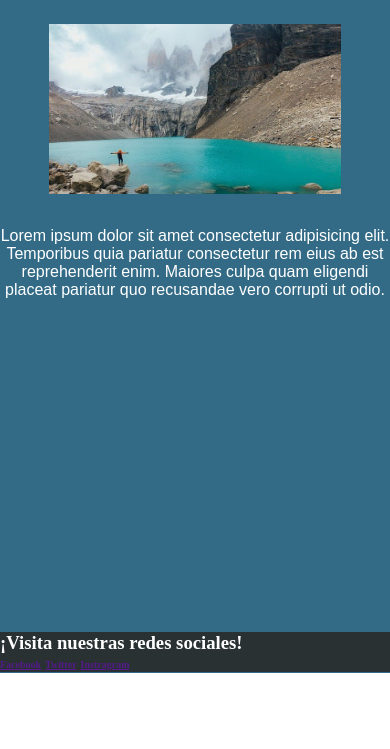
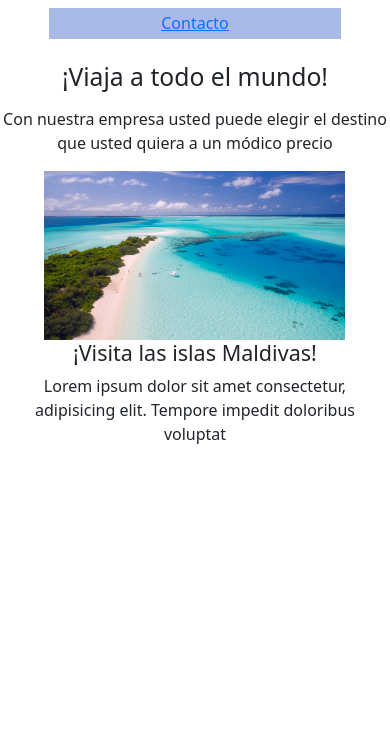
Before and after one commit to NachoDat/Securezone, a plain HTML site: page Index.html in a window 390 px wide. Shown: the part 171-920 px from the top of the page. Before the commit the page ends 844 px from the top, so only its background shows below. Drawn offline with nearby package versions, Linux system fonts and the light colour scheme.

Commit message:
Version 1 	modified:   Index.html 	new file:   images/Auto.jpg 	renamed:    imges/Background.png -> images/Background.png 	renamed:    imges/IMG-1.jpg -> images/IMG-1.jpg 	renamed:    imges/Image.png -> images/Image.png 	new file:   images/ImagenPrueba.jpg 	renamed:    imges/LOGO EMPRESA.jpg -> images/LOGO EMPRESA.jpg 	renamed:    imges/Logo2.png -> images/Logo2.png 	new file:   images/MaldivasC.jpg 	new file:   images/MaldivasG.jpg 	renamed:    imges/Patron.png -> images/Patron.png 	renamed:    Style.css -> images/Style.css 	new file:   images/autumn-83761(2)(2).jpg 	new file:   images/blue-4145659_1920.jpg 	renamed:    imges/org.jpg -> images/org.jpg 	deleted:    workspace.code-workspace

```diff
--- a/Index.html
+++ b/Index.html
@@ -5,16 +5,17 @@
     <meta http-equiv="X-UA-Compatible" content="IE=edge">
     <meta name="viewport" content="width=device-width, initial-scale=1.0">
     <title>Home</title>
-    <link rel="stylesheet" href="Style.css">
+    <link rel="stylesheet" href="images/Style.css">
+    <link href="https://cdn.jsdelivr.net/npm/bootstrap@5.1.3/dist/css/bootstrap.min.css" rel="stylesheet" integrity="sha384-1BmE4kWBq78iYhFldvKuhfTAU6auU8tT94WrHftjDbrCEXSU1oBoqyl2QvZ6jIW3" crossorigin="anonymous">
+    <script src="https://cdn.jsdelivr.net/npm/bootstrap@5.1.3/dist/js/bootstrap.bundle.min.js" integrity="sha384-ka7Sk0Gln4gmtz2MlQnikT1wXgYsOg+OMhuP+IlRH9sENBO0LRn5q+8nbTov4+1p" crossorigin="anonymous"></script>
+
+
 
 <body id="IndexBody">
 
      <header>
             <nav id="Navegator">
-                <img src="imges/Logo2.png" alt="logo" class="Logo">
-
-
-                    <ul id="NavList">
+                    <ul id="NavList" class="container">
                         <li class="NavegatorList" id="NavListItem1"> <a href="Index.html">Home</a> </li>
                         <li class="NavegatorList" id="NavListItem2"> <a href="pages/comprar-pasajes.html">Comprar pasajes</a> </li>
                         <li class="NavegatorList" id="NavListItem3"> <a href="pages/destinos-turísticos.html">Destinos turísticos</a> </li>
@@ -25,20 +26,29 @@
     </header>
 
     <main id="IndexMain">
-                <h2 id="IndexMainTitle">TITULO PRINCIPAL</h2>
+        <h2 id="IndexMainTitle">¡Viaja a todo el mundo!</h2>
 
-                <div id="IndexMainTextBox1">
-                    <p class="IndexMainText" id="IndexMainText1">Lorem ipsum
-                        dolor sit amet consectetur adipisicing elit. Temporibus
-                         quia pariatur consectetur rem eius ab est reprehenderit
-                          enim. Maiores culpa quam eligendi placeat
-                        pariatur quo recusandae vero corrupti ut odio. </p>
-                </div>
-
-                <div id="IndexMainImageBox">
-                    <img src="imges/IMG-1.jpg" alt="Foto de Paisaje" id="IndexMainImg">
-                </div>
-
+        <div>
+            <p class="textCenter">
+               Con nuestra empresa usted puede elegir el destino que usted quiera a un módico precio
+            </p>
+        </div>
+       <div class="container">
+            <div class="row">
+                <div class="col-1"></div>
+                <img class="col-10" src="images/MaldivasG.jpg" alt="">
+            </div>
+            <div class="row">
+                <div class="col-1"></div>
+                <h4 class="col-10 text-center"> ¡Visita las islas Maldivas! </h4>
+            </div>
+            <div class="row text-center">
+                <p class="cardText">Lorem ipsum dolor sit amet consectetur, adipisicing elit. Tempore impedit doloribus voluptat</p>
+            </div>
+       </div>
+       <div></div>
+       <div></div>
+       <div></div>
 
     </main>
 
--- a/Style.css
+++ b/images/Style.css
@@ -1,153 +1,67 @@
 *{ margin: 0px; padding: 0px;}
 
 /*---------------------------------------------------------------Index-------------------------------------------------------------------------*/
+
+
+/*Changes out of @media*/
+
+img{
+    width: 100%;
+    height: 100%;
+}
+
+li{
+    list-style: none;
+}
+
+.NavegatorList{
+    background-color: rgb(170, 186, 230);
+}
 #IndexBody{
-     background-image: url(imges/Background.png);
-     height: 800px;
-     background-attachment: fixed;
+
+
+    width: 100%;
 }
-/*-----------------VistaMobileVertical------------------*/
-    @media only screen and (max-width:400px) {
-        /*Nav*/
+
+@media only screen and (max-width:576px){
+
+    header{
+        display: flex;
+        justify-content: center;
+        height: 225px;
+    }
     #Navegator{
-           flex-direction: column;
-           display: flex;
-            height: 100px;
-            background-color: gray;
-
-       }
-       .Logo{
-           height: 70%;
-           width: 50%;
-
+        height: 200px;
+        width: 100%;
     }
 
     #NavList{
+        margin-top: 10px;
+    height: 100%;
+    width: 100%;
     display: flex;
-        justify-content: center space-between;
-        align-items: center;
-        border: black solid 1px;
+    flex-direction:column;
+    justify-content: space-between;
+    align-items:center;
     }
-
-       /*Main*/
-       #IndexMain{
-           height: 400px;
-           display: grid;
-           grid-template-rows: 20% 50% 30%  ;
-           grid-template-areas: "a1"
-                                "a2"
-                                "a3";
-
+    .NavegatorList{
+        padding: 1%;
+        text-align: center;
+        width: 80%;
 
     }
-       .NavegatorList{
-           display: flex;
-           justify-content: center;
-       }
-       #NavListMainItem1{
+    .textCenter{
         text-align: center;
-
-       }
-       #IndexMainImageBox{
-           display:flex;
-           justify-content: center;
-           align-items: center;
-           grid-area: a2;
-
-       }
-       #IndexMainTitle{
-           display: flex;
-           justify-content: center;
-           align-items: center;
-       }
-       #IndexMainImg{
-          width: 75%;
-          height: 85%;
-       }
-       #IndexMainTextBox1{
-           position: relative;
-           top: 15%;
-       }
-       #IndexMainText1{
-           grid-area: a3;
-           text-align: center;
-       }
-       /*Footer*/
-       .Footer{
-        position:absolute;
-        bottom: 1px;
-        width: 100%;
-       }
-       .FooterAncor{
-           font-size: 10px;
-       }
-
-    }
-
-    /*-----------VistaDesktop------------------*/
-    @media only screen and (min-width:800px){
-        #Navegator{
-            display: flex;
-            background-color:white ;
-            justify-content: space-between;
     }
 
 
-        #NavList{
-            width: 100%;
-            display: flex;
-            justify-content: space-between;
-            align-items: center;
-            border:1px solid black;
-        }
-        .NavegatorList{
-            display: flex;
-            justify-content: center;
-            align-items: center;
-           height: 50%;
-
-            font-size: 20px;
-            padding: 0px 10px 0px 10px ;
-        }
-
-        /*Main*/
-        #IndexMain{
-            display: grid;
-            grid-template-rows: 20% 50% 30%;
-            grid-template-areas:  "a1"
-                                    "a2"
-                                    "a3"   ;
-
-        }
     #IndexMainTitle{
         text-align: center;
-
+        padding: 2%;
     }
-        #IndexMainImageBox{
-            grid-area: a2;
-            display: flex;
-            justify-content: center;
-
+    #IndexMain{
+        height: 800px;
     }
-
-        #IndexMainTitle{
-            font-size: 50px;
-        }
-        #IndexMainTextBox1{
-            text-align: center;
-        }
-    }
-        .NavegatorList{
-            list-style-type:none;
-            font-weight: bold;
-            background-color: darkcyan;
-        }
-        .NavegatorList:hover{
-            width: 20%;
-
-        }
-        #NavList{
-            background-image: linear-gradient(to bottom, gray,#336B87);
 }
 
 
@@ -155,32 +69,45 @@
 
 
 
-/*MAIN*/
-#IndexMainTitle{
-    font-family: 'Poppins', sans-serif;
-    color: white;
-    -webkit-text-stroke: 1px black;
-    margin: 4%;
-
-}
-.IndexMainText{
-    font-family: 'Poppins', sans-serif;
-    color: white;
 
 
-}
-/*FOOTER*/
-.Footer{
-    background-color: #2A3132;
-}
-.FooterTitle{
-    color:white;
-    font-weight: bold;
-}
-.FooterAncor{
-    font-weight: bold;
-    text-decoration: underline;
-}
+
+
+
+
+
+
+
+
+
+
+
+
+
+
+
+
+
+
+
+
+
+
+
+
+
+
+
+
+
+
+
+
+
+
+
+
+
 /*----------------------------------------------------------AcercaDeNosotros-------------------------------------------------------------*/
 /*-----------VistaMobile-------------*/
 #AboutUsMain{
```
Also changed, not shown: images/Auto.jpg (added), images/Background.png (renamed from imges/Background.png), images/IMG-1.jpg (renamed from imges/IMG-1.jpg), images/Image.png (renamed from imges/Image.png), images/ImagenPrueba.jpg (added), images/LOGO EMPRESA.jpg (renamed from imges/LOGO EMPRESA.jpg), images/Logo2.png (renamed from imges/Logo2.png), images/MaldivasC.jpg (added), images/MaldivasG.jpg (added), images/Patron.png (renamed from imges/Patron.png), images/autumn-83761(2)(2).jpg (added), images/blue-4145659_1920.jpg (added), images/org.jpg (renamed from imges/org.jpg), 1 other file. Lines whose indentation alone changed are shown as unchanged.
